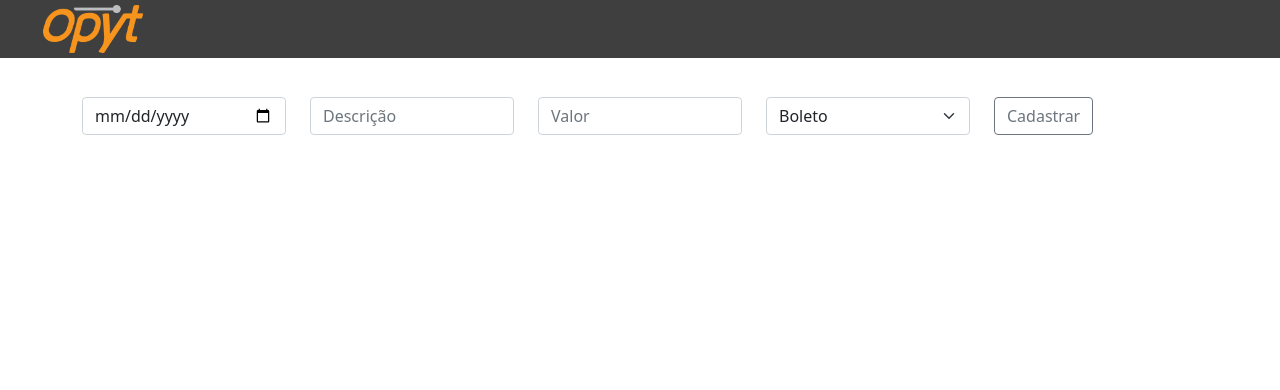
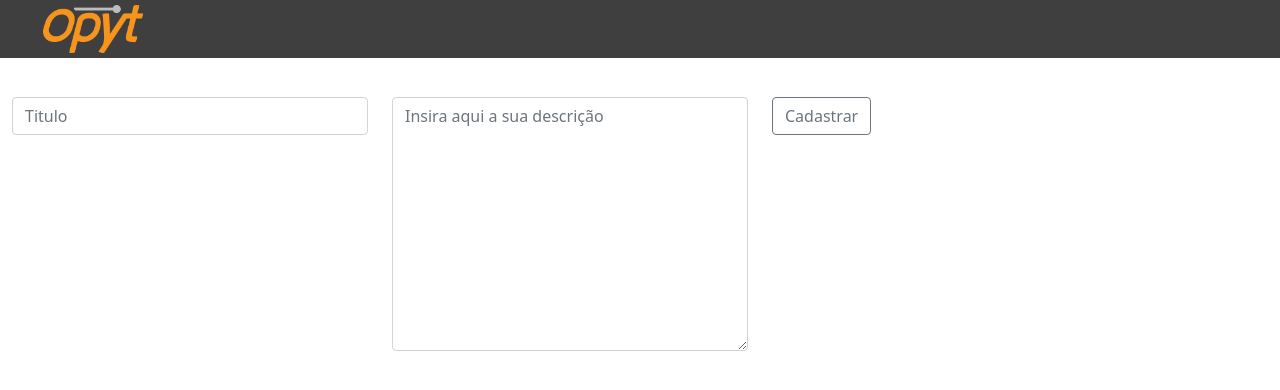
Before and after one commit to wilhiamopyt/Pagina_Login, a PHP site: page / in a window 1280 px wide. Shown: the top 390 px of the page. Run offline with PHP 8.4, Linux system fonts and the light colour scheme.

Commit message:
Atualização dia 31-08-2021

```diff
--- a/dados.php
+++ b/dados.php
@@ -3,7 +3,7 @@
 if(isset($_POST['usuario'])&&!empty($_POST['usuario'])&&isset($_POST['senha'])&&!empty($_POST['senha'])){
     $usuario=($_POST['usuario']);
     $senha=($_POST['senha']);
-    require 'conexao_bd2.php';
+    require 'conexao_bd.php';
     require 'usuario.class.php';
     $u = new Usuarios();
 
--- a/index.css
+++ b/index.css
@@ -9,3 +9,6 @@
 
     margin-top: 3%;
 }
+.container{
+    display: inline-block;
+}
--- a/index.php
+++ b/index.php
@@ -17,21 +17,13 @@
 </nav>
 <form action="">
     <div class="container">
-        <div class="row">
+        <div class="row justify-content-md-center">
             <div class="col">
-                <input class="form-control" type="date">
+                <input class="form-control" type="text" placeholder="Titulo">
             </div>
             <div class="col">
-                <input class="form-control"type="text" placeholder="Descrição">
-            </div>
-            <div class="col">
-                <input class="form-control"type="number"placeholder="Valor">
-            </div>
-            <div class="col">
-                <select class="form-select"name="Tipo" id="">
-                    <option value="Boleto">Boleto</option>
-                    <option value="Dinheiro">Dinheiro</option>
-                </select>
+                <textarea name="Descricao"class="form-control" id="" cols="30" rows="10" placeholder="Insira aqui a sua descrição"></textarea>
+
             </div>
             <div class="col">
                 <input class="btn btn-outline-secondary"type="submit" value="Cadastrar">
```
Also changed, not shown: conexao_bd.php (renamed from conexao_bd2.php).
